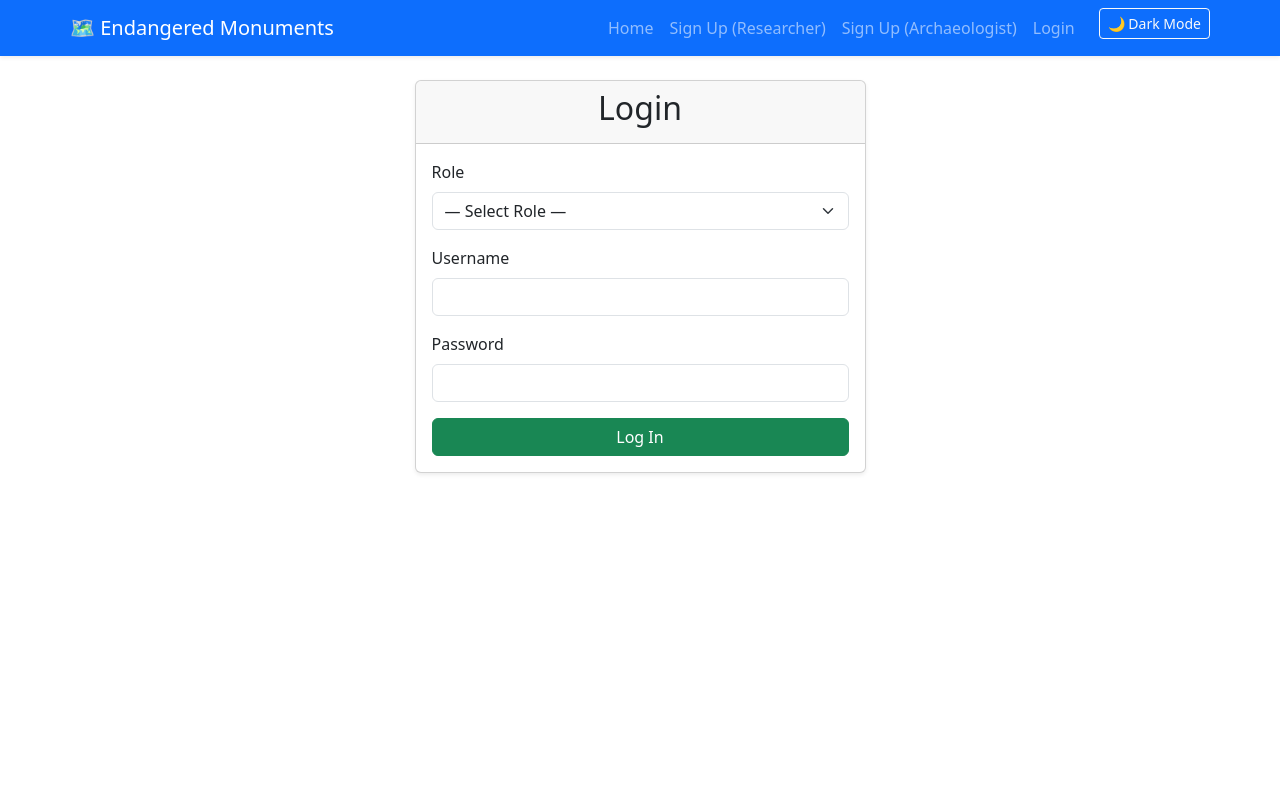
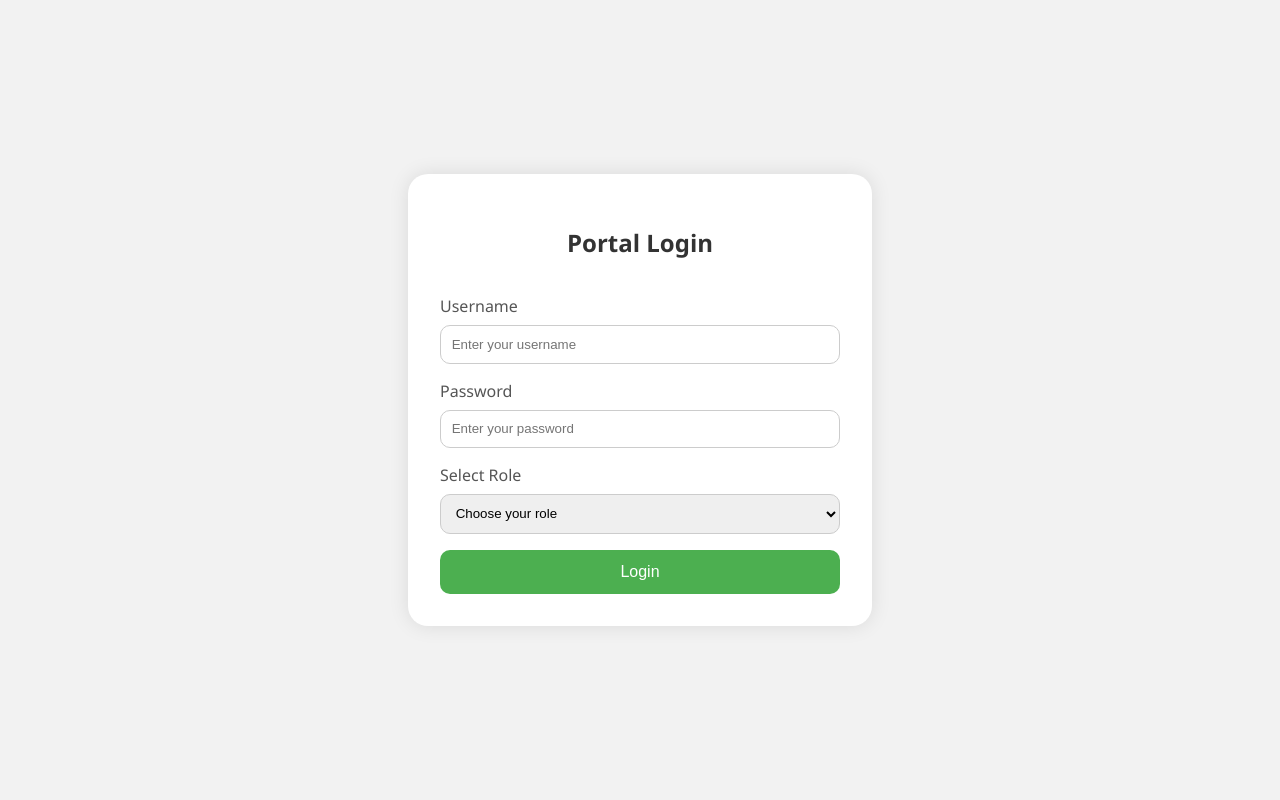
Before and after one commit to omerahmed05/endangered-monuments, a Flask app: page /login in a window 1280 px wide. Run offline with Flask 3, Linux system fonts and the light colour scheme.

Commit message:
got login and create account set

```diff
--- a/templates/login.html
+++ b/templates/login.html
@@ -1,33 +1,96 @@
-{% extends "base.html" %}
-{% block content %}
-  <div class="row justify-content-center">
-    <div class="col-md-5">
-      <div class="card shadow-sm mb-5">
-        <div class="card-header text-center">
-          <h2>Login</h2>
-        </div>
-        <div class="card-body">
-          <form method="post" novalidate>
-            <div class="mb-3">
-              <label for="role" class="form-label">Role</label>
-              <select id="role" name="role" class="form-select" required>
-                <option value="">— Select Role —</option>
-                <option value="researcher">Researcher</option>
-                <option value="archaeologist">Archaeologist</option>
-              </select>
-            </div>
-            <div class="mb-3">
-              <label for="USERNAME" class="form-label">Username</label>
-              <input id="USERNAME" name="USERNAME" type="text" class="form-control" required>
-            </div>
-            <div class="mb-3">
-              <label for="PASSWORD" class="form-label">Password</label>
-              <input id="PASSWORD" name="PASSWORD" type="password" class="form-control" required>
-            </div>
-            <button type="submit" class="btn btn-success w-100">Log In</button>
-          </form>
-        </div>
-      </div>
+  <!DOCTYPE html>
+  <html lang="en">
+  <head>
+    <meta charset="UTF-8">
+    <title>Login Portal</title>
+    <style>
+      body {
+        font-family: "Segoe UI", Tahoma, Geneva, Verdana, sans-serif;
+        background-color: #f2f2f2;
+        display: flex;
+        justify-content: center;
+        align-items: center;
+        height: 100vh;
+        margin: 0;
+      }
+
+      .login-container {
+        background-color: #fff;
+        padding: 2em;
+        border-radius: 20px;
+        box-shadow: 0 0 20px rgba(0,0,0,0.1);
+        width: 100%;
+        max-width: 400px;
+      }
+
+      h2 {
+        text-align: center;
+        margin-bottom: 1.5em;
+        color: #333;
+      }
+
+      label {
+        display: block;
+        margin-bottom: 0.5em;
+        color: #555;
+      }
+
+      input[type="text"],
+      input[type="password"],
+      select {
+        width: 100%;
+        padding: 0.8em;
+        margin-bottom: 1.2em;
+        border: 1px solid #ccc;
+        border-radius: 10px;
+        box-sizing: border-box;
+      }
+
+      button {
+        width: 100%;
+        padding: 0.8em;
+        background-color: #4CAF50;
+        color: white;
+        border: none;
+        border-radius: 10px;
+        font-size: 1em;
+        cursor: pointer;
+      }
+
+      button:hover {
+        background-color: #45a049;
+      }
+
+      .footer {
+        text-align: center;
+        margin-top: 1.5em;
+        font-size: 0.9em;
+        color: #999;
+      }
+    </style>
+  </head>
+  <body>
+
+    <div class="login-container">
+      <h2>Portal Login</h2>
+      <form action="/login" method="post">
+        <label for="username">Username</label>
+        <input type="text" id="username" name="username" placeholder="Enter your username" required>
+
+        <label for="password">Password</label>
+        <input type="password" id="password" name="password" placeholder="Enter your password" required>
+
+        <label for="role">Select Role</label>
+        <select id="role" name="role" required>
+          <option value="">Choose your role</option>
+          <option value="admin">Admin </option>
+          <option value="archaeologist">Archaeologist </option>
+          <option value="researcher">Researcher </option>
+        </select>
+
+        <button type="submit">Login</button>
+      </form>
     </div>
-  </div>
-{% endblock %}
+
+  </body>
+  </html>
```
Also changed, not shown: templates/signup.html (+93 -31 lines).
